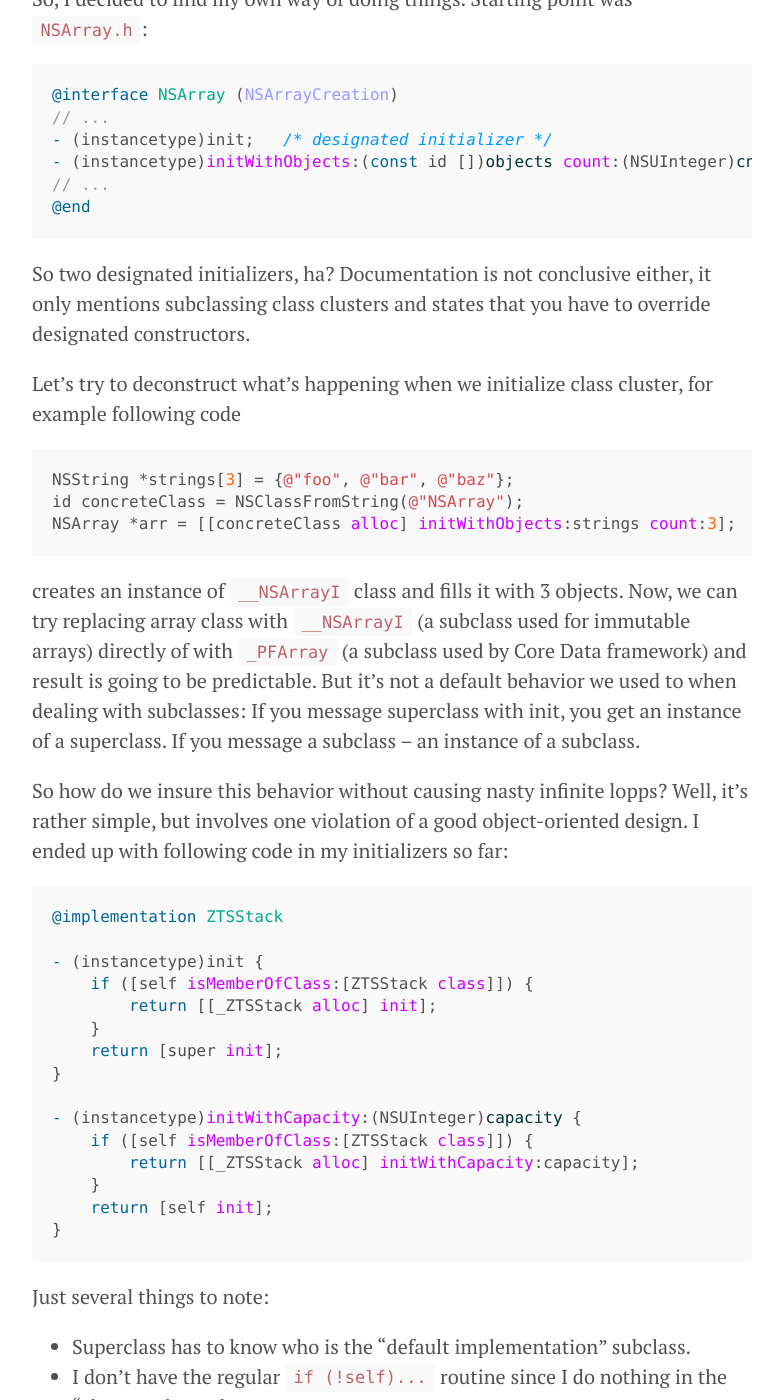
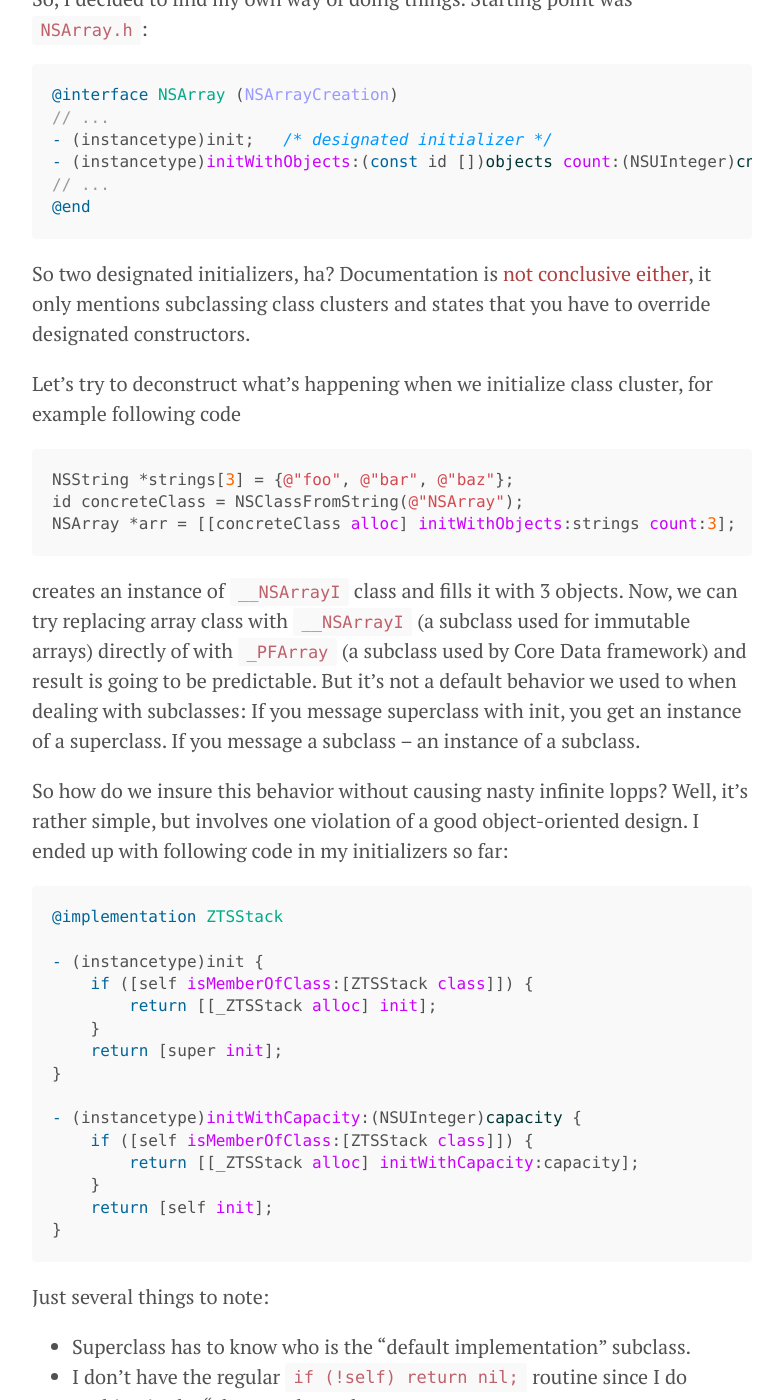
Before and after one commit to zats/zats.github.io, a Jekyll site: the page built from _posts/2014-04-12-Designing-your-own-class-cluster-Initializers.markdown, in a window 1280 px wide and 1400 px high, scrolled down 458 px. Shown: the whole window, without its empty margins (248-1031 px from the left). Built offline with Jekyll 4.4.1, drawn with Linux system fonts in a browser that asks for light colours; Markdown is read by kramdown in place of the engine named in the settings.

````diff
--- a/_posts/2014-04-12-Designing-your-own-class-cluster-Initializers.markdown
+++ b/_posts/2014-04-12-Designing-your-own-class-cluster-Initializers.markdown
@@ -16,7 +16,7 @@ So, I decided to find my own way of doing things. Starting point was `NSArray.h`
 // ...
 @end
 ```
-So two designated initializers, ha? Documentation is not conclusive either, it only mentions subclassing class clusters and states that you have to override designated constructors.
+So two designated initializers, ha? Documentation is [not conclusive](https://developer.apple.com/library/mac/documentation/general/conceptual/devpedia-cocoacore/ClassCluster.html) [either](https://developer.apple.com/library/ios/documentation/general/conceptual/CocoaEncyclopedia/ClassClusters/ClassClusters.html), it only mentions subclassing class clusters and states that you have to override designated constructors.
 
 Let's try to deconstruct what's happening when we initialize class cluster, for example following code
 
@@ -52,7 +52,7 @@ So how do we insure this behavior without causing nasty infinite lopps? Well, it
 Just several things to note:
 
 * Superclass has to know who is the "default implementation" subclass.
-* I don't have the regular `if (!self)...` routine since I do nothing in the "abstract" base class.
+* I don't have the regular `if (!self) return nil;` routine since I do nothing in the "abstract" base class.
 * I check for `isMemberOfClass:` rather then `isKindOfClass:` to enbale strict equality.
 
 By implementing initializers like that I get the same behavior as when using `NSArray`:
````
